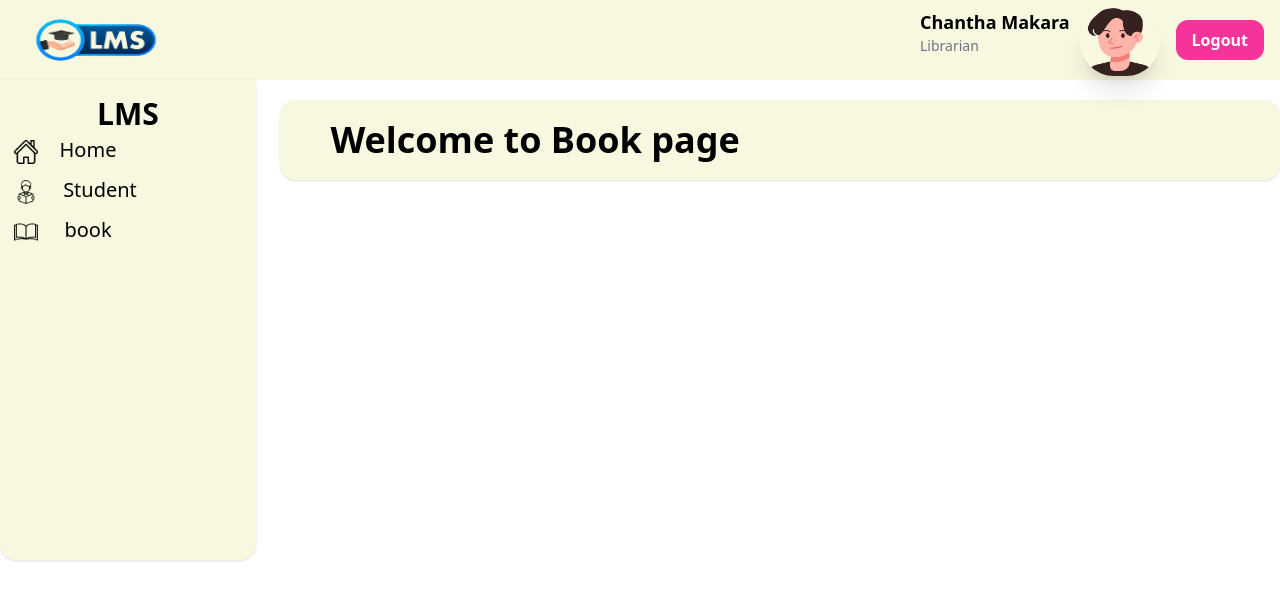
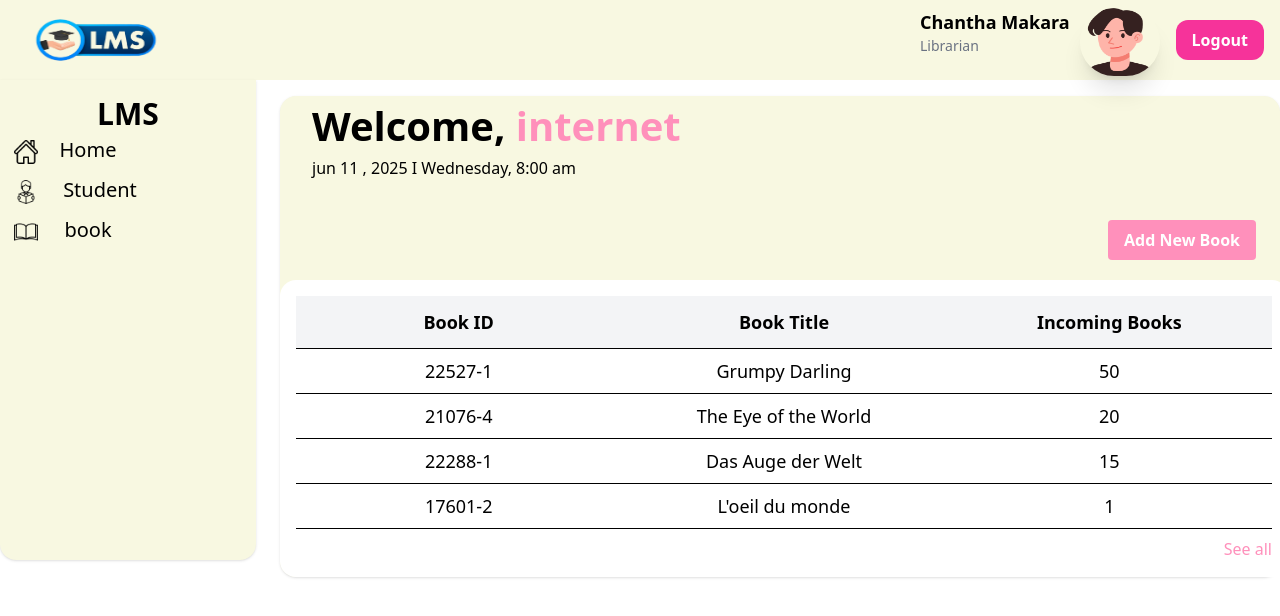
Before and after one commit to tith-sa/b8-librarysystem-g4, a Vue app: page /book in a window 1280 px wide. Shown: the top 616 px of the page. Built offline with nearby package versions, Linux system fonts and the light colour scheme; the HTML template or start-up script is replaced by a standard one.

Commit message:
list bokk

```diff
--- a/src/pages/Book.vue
+++ b/src/pages/Book.vue
@@ -1,15 +1,54 @@
-<script setup >
-import layoutdashboard from '../components/layoutdashboard.vue';
-
+<script setup>
+import layoutdashboard from "../components/layoutdashboard.vue";
+const books = [
+  { id: "22527-1", title: "Grumpy Darling", count: 50 },
+  { id: "21076-4", title: "The Eye of the World", count: 20 },
+  { id: "22288-1", title: "Das Auge der Welt", count: 15 },
+  { id: "17601-2", title: "L'oeil du monde", count: 1 },
+];
 </script>
 
 <template>
   <layoutdashboard />
-  <div class=" bg-[#F8F8E1] rounded-2xl shadow -mt-120 ms-70">
-       <div class="w-[63rem] h-auto">
-        <div class="w-[90%] mx-auto mt-5 py-5">
-          <h1 class="text-4xl font-bold">Welcome to Book page</h1>
-        </div>
+  <div class="bg-[#F8F8E1] rounded-2xl shadow -mt-120 ms-70">
+    <div class="w-[63rem] h-auto">
+      <p class="text-[40px] font-bold indent-8 mt-4">
+        Welcome,
+        <a class="text-[#FF90BB]">internet</a>
+      </p>
+      <p class="indent-8">jun 11 , 2025 I Wednesday, 8:00 am</p>
+
+      <!-- Button aligned to the right -->
+      <div class="flex justify-end pr-8 mt-10">
+        <button class="bg-[#FF90BB] text-white font-bold py-2 px-4 rounded">
+          Add New Book
+        </button>
       </div>
+
+      <!-- Table container filling full width of parent -->
+      <div class="w-full mt-5 p-4 bg-white rounded-2xl">
+        <table class="w-full text-left border-collapse text-lg">
+          <thead class="bg-gray-100 font-bold border-b text-center p-4">
+            <tr>
+              <th class="py-3 px-4 w-1/3">Book ID</th>
+              <th class="px-3 w-1/3">Book Title</th>
+              <th class="px-3 w-1/3">Incoming Books</th>
+            </tr>
+          </thead>
+          <tbody>
+            <tr
+              v-for="book in books"
+              :key="book.id"
+              class="border-b text-center"
+            >
+              <td class="py-2 px-4">{{ book.id }}</td>
+              <td class="px-4">{{ book.title }}</td>
+              <td class="px-4">{{ book.count }}</td>
+            </tr>
+          </tbody>
+        </table>
+        <p class="text-[#FF90BB] text-right mt-2">See all</p>
+      </div>
+    </div>
   </div>
 </template>
```
